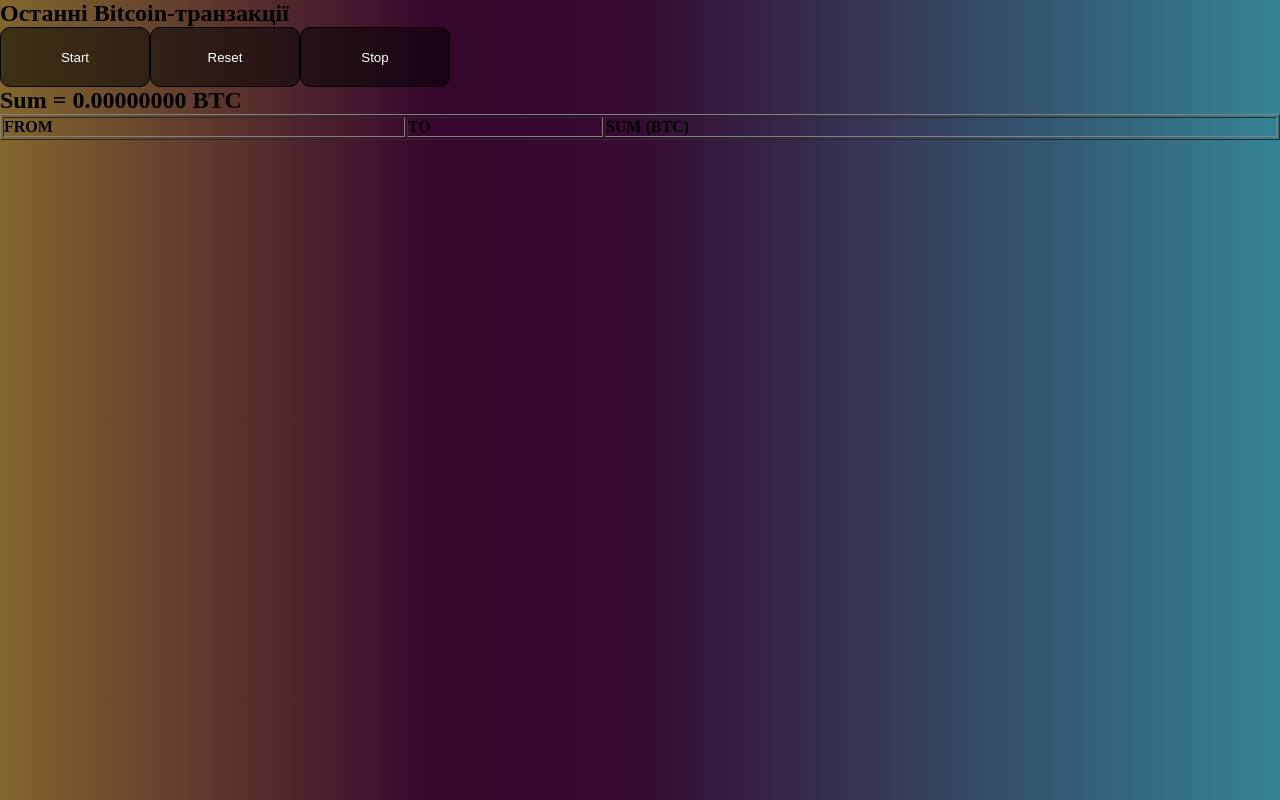
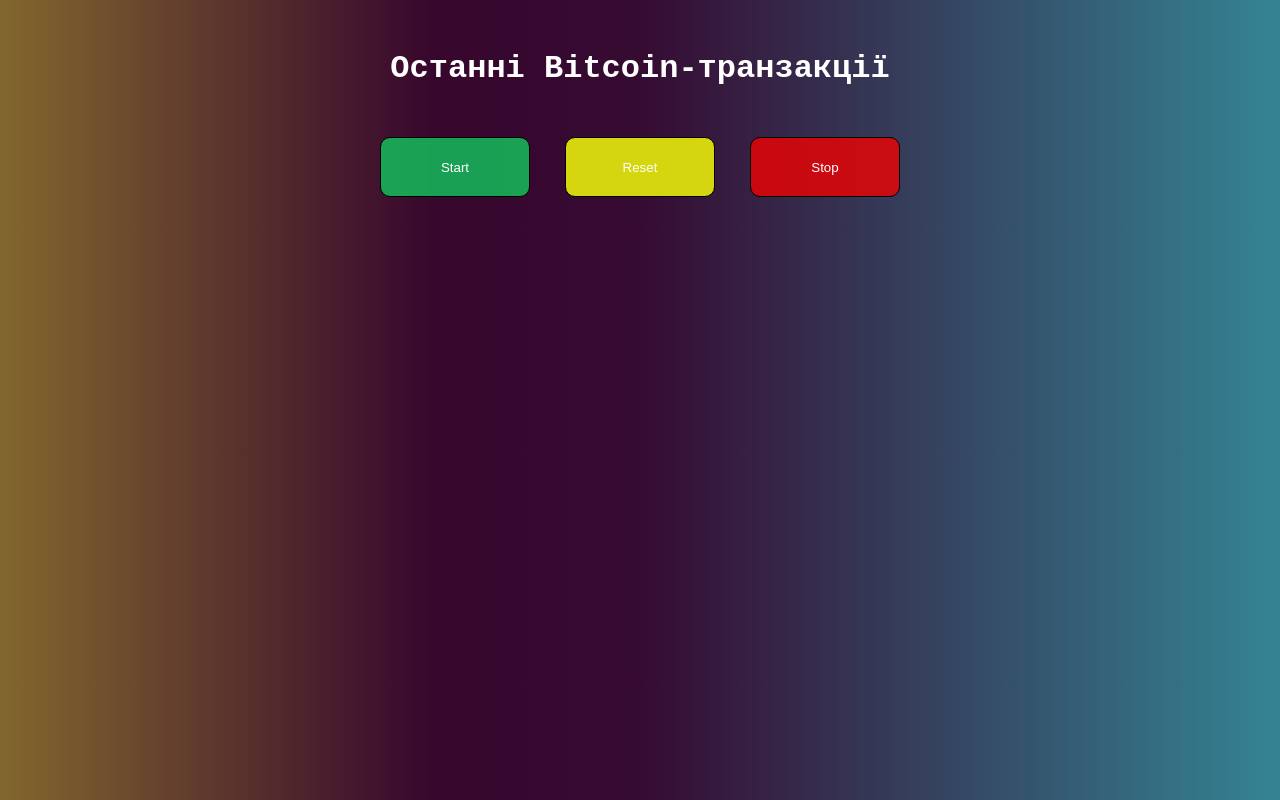
Before and after one commit to NazikVr/drag_res_zus_web, a Next.js app: page /btc in a window 1280 px wide. Built offline with nearby package versions, Linux system fonts and the light colour scheme.

Commit message:
finish logics and style

```diff
--- a/src/components/Button/Button.module.scss
+++ b/src/components/Button/Button.module.scss
@@ -39,7 +39,29 @@
 
   &:hover {
     transform: scale(1.1);
-    color: rgba(19, 199, 94, 0.801);
-    background-color: rgb(214, 214, 16);
+    color: rgb(214, 214, 16);
+    background-color: #fff;;
   }
 }
+
+.black {
+  color: #fff;
+  background-color: #000;
+
+  &:hover {
+    transform: scale(1.1);
+    color: #000;
+    background-color: #fff;
+  }
+}
+
+.white {
+  color: #000;
+  background-color: #fff;
+
+  &:hover {
+    transform: scale(1.1);
+    color: #000;
+    background-color: #fff;
+  }
+}
--- a/src/components/ListRender/ListRender.jsx
+++ b/src/components/ListRender/ListRender.jsx
@@ -1,9 +1,10 @@
 "use client";
 
-import React, { useState } from "react";
+import  { useState } from "react";
 import useWebSocket from "../../hooks/";
 import WebSocketControls from "../WebSocketControls/WebSocketControls";
 import TransactionList from "../TransactionList/TransactionList";
+import scss from "./ListRender.module.scss"
 
 const ListRender = () => {
     const { transactions, connectWebSocket, closeWebSocket, setTransactions } = useWebSocket();
@@ -15,7 +16,7 @@
 
     return (
         <>
-            <h2>Останні Bitcoin-транзакції</h2>
+            <h1 className={scss.title}>Останні Bitcoin-транзакції</h1>
             <WebSocketControls connectWebSocket={connectWebSocket} closeWebSocket={closeWebSocket} resetList={resetList} />
             <TransactionList transactions={transactions} total={total}  setTotal={setTotal}/>
         </>
--- a/src/components/ListRender/ListRender.module.scss
+++ b/src/components/ListRender/ListRender.module.scss
@@ -0,0 +1,5 @@
+.title {
+    color: #fff;
+    text-align: center;
+    margin: 50px 0;
+}
--- a/src/components/TransactionList/TransactionList.jsx
+++ b/src/components/TransactionList/TransactionList.jsx
@@ -1,6 +1,7 @@
-"use client"
+"use client";
 
 import { useEffect } from "react";
+import scss from "./TransactionList.module.scss";
 
 const TransactionList = ({ transactions, setTotal, total }) => {
   useEffect(() => {
@@ -15,8 +16,10 @@
 
   return (
     <>
-      <h2>Sum = {total.toFixed(8)} BTC</h2>
-      <table border="1" style={{ width: "100%", textAlign: "left" }}>
+      {transactions.length > 0 && (
+        <div className={scss.wrapper}>
+          <h2 className={scss.title}>Sum = {total.toFixed(8)} BTC</h2>
+          <table border={1} className={scss.table}>
             <thead>
               <tr>
                 <th>FROM</th>
@@ -33,7 +36,8 @@
                   .map((output) => output.addr || "Невідомий")
                   .join(", ");
                 const sumBTC =
-              tx.out.reduce((sum, output) => sum + output.value, 0) / 100000000;
+                  tx.out.reduce((sum, output) => sum + output.value, 0) /
+                  100000000;
 
                 return (
                   <tr key={tx.hash || index}>
@@ -45,6 +49,8 @@
               })}
             </tbody>
           </table>
+        </div>
+      )}
     </>
   );
 };
--- /dev/null
+++ b/src/components/TransactionList/TransactionList.module.scss
@@ -0,0 +1,114 @@
+.wrapper {
+    padding: 0 50px;
+}
+
+.title {
+    text-align: center;
+    margin: 20px 0;
+    color: #fff;
+}
+
+.table {
+    border-spacing: 0;
+    background-color: aqua;
+    max-width: 100%;
+    margin: 0 auto;
+    scrollbar-width: thin;
+
+    @media (max-width: 768px) {
+        zoom: 0.8
+    }
+
+    @media (max-width: 655px) {
+        zoom: 0.6
+    }
+
+    @media (max-width: 500px) {
+        max-width: 375px;
+        zoom: 0.43;
+    }
+
+    & tr > * {
+        padding: 5px;
+
+    }
+
+    & tr th {
+        background-color: #000;
+        color: #fff;
+        font-size: 18px;
+    }
+
+    & tr td {
+        color: #000;
+        background-color: #fff;
+        overflow: auto;
+    }
+
+    & tr td:nth-child(1){
+        max-width: 80%;
+
+        @media (max-width: 1425px) {
+            max-width: 530px;
+        }
+
+        @media (max-width: 1250px) {
+            max-width: 400px;
+        }
+
+        @media (max-width: 1000px) {
+            max-width: 280px;
+        }
+
+    }
+    & tr td:nth-child(2){
+        max-width: 80%;
+
+        @media (max-width: 1425px) {
+            max-width: 530px;
+        }
+
+        @media (max-width: 1250px) {
+            max-width: 400px;
+        }
+
+        @media (max-width: 1000px) {
+            max-width: 280px;
+        }
+    }
+    & tr td:nth-child(3){
+        max-width: 20%;
+
+        @media (max-width: 1425px) {
+
+        }
+
+        @media (max-width: 1250px) {
+            max-width: 200px;
+        }
+
+        @media (max-width: 1000px) {
+            max-width: 120px;
+        }
+    }
+}
+
+
+::-webkit-scrollbar {
+    width: 6px;
+    height: 6px;
+  }
+
+  ::-webkit-scrollbar-thumb {
+    background: #888;
+    border-radius: 3px;
+  }
+
+  ::-webkit-scrollbar-thumb:hover {
+    background: #555;
+  }
+
+  ::-webkit-scrollbar-track {
+    background: #f0f0f0;
+    border-radius: 3px;
+  }
--- a/src/components/WebSocketControls/WebSocketControls.jsx
+++ b/src/components/WebSocketControls/WebSocketControls.jsx
@@ -1,12 +1,12 @@
-import React from "react";
 import Button from "../Button/Button";
+import scss from "./WebSocketControls.module.scss"
 
 const WebSocketControls = ({ connectWebSocket, closeWebSocket, resetList }) => {
     return (
-        <div>
-            <Button action={connectWebSocket} text={"Start"}/>
-            <Button action={resetList} text={"Reset"} />
-            <Button action={closeWebSocket} text={"Stop"} />
+        <div className={scss.btnsWrapper}>
+            <Button action={connectWebSocket} text={"Start"} color={"green"}/>
+            <Button action={resetList} text={"Reset"} color={"yellow"}/>
+            <Button action={closeWebSocket} text={"Stop"} color={"red"} />
         </div>
     );
 };
--- /dev/null
+++ b/src/components/WebSocketControls/WebSocketControls.module.scss
@@ -0,0 +1,6 @@
+.btnsWrapper {
+    display: flex;
+    justify-content: center;
+    gap: 35px;
+    margin: 30px 10px;
+}
--- a/src/styles/global.scss
+++ b/src/styles/global.scss
@@ -5,6 +5,8 @@
 }
 
 body {
+  overflow-x: hidden;
+
   background: rgb(130, 103, 45);
   background: -moz-linear-gradient(
     90deg,
@@ -28,6 +30,8 @@
     rgba(52, 132, 148, 1) 100%
   );
   filter: progid:DXImageTransform.Microsoft.gradient(startColorstr="#82672d",endColorstr="#348494",GradientType=1);
+
+  font-family: 'Courier New', Courier, monospace;
 }
 
 .react-resizable-handle {
```
Also changed, not shown: app/page.jsx (+4 -5 lines), src/components/DraggableCards/DraggableCards.jsx (+15 -7 lines), src/components/Header/Header.jsx (added, +17 -0 lines), src/components/Header/Header.module.scss (added, +37 -0 lines). Lines whose indentation alone changed are shown as unchanged.
